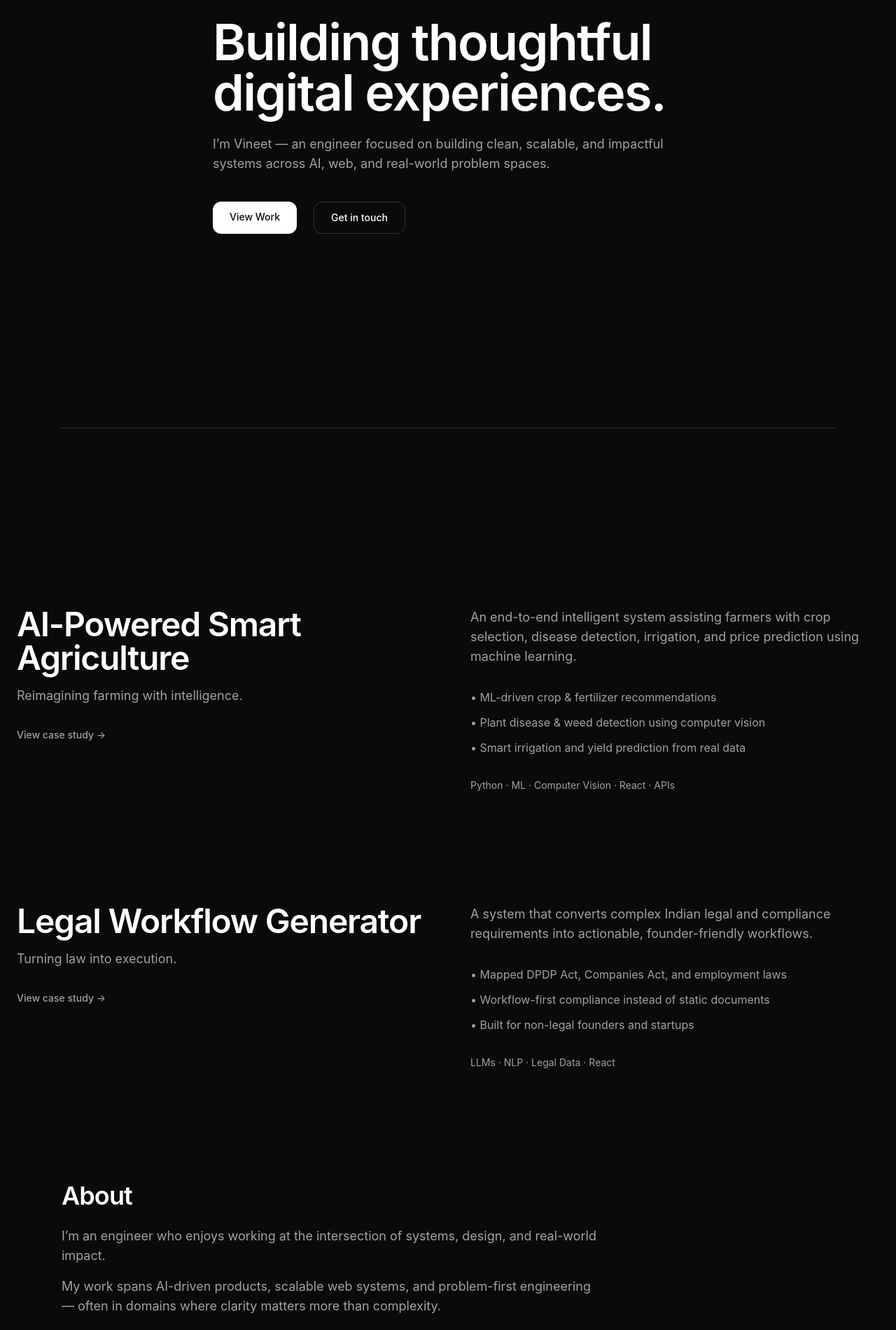
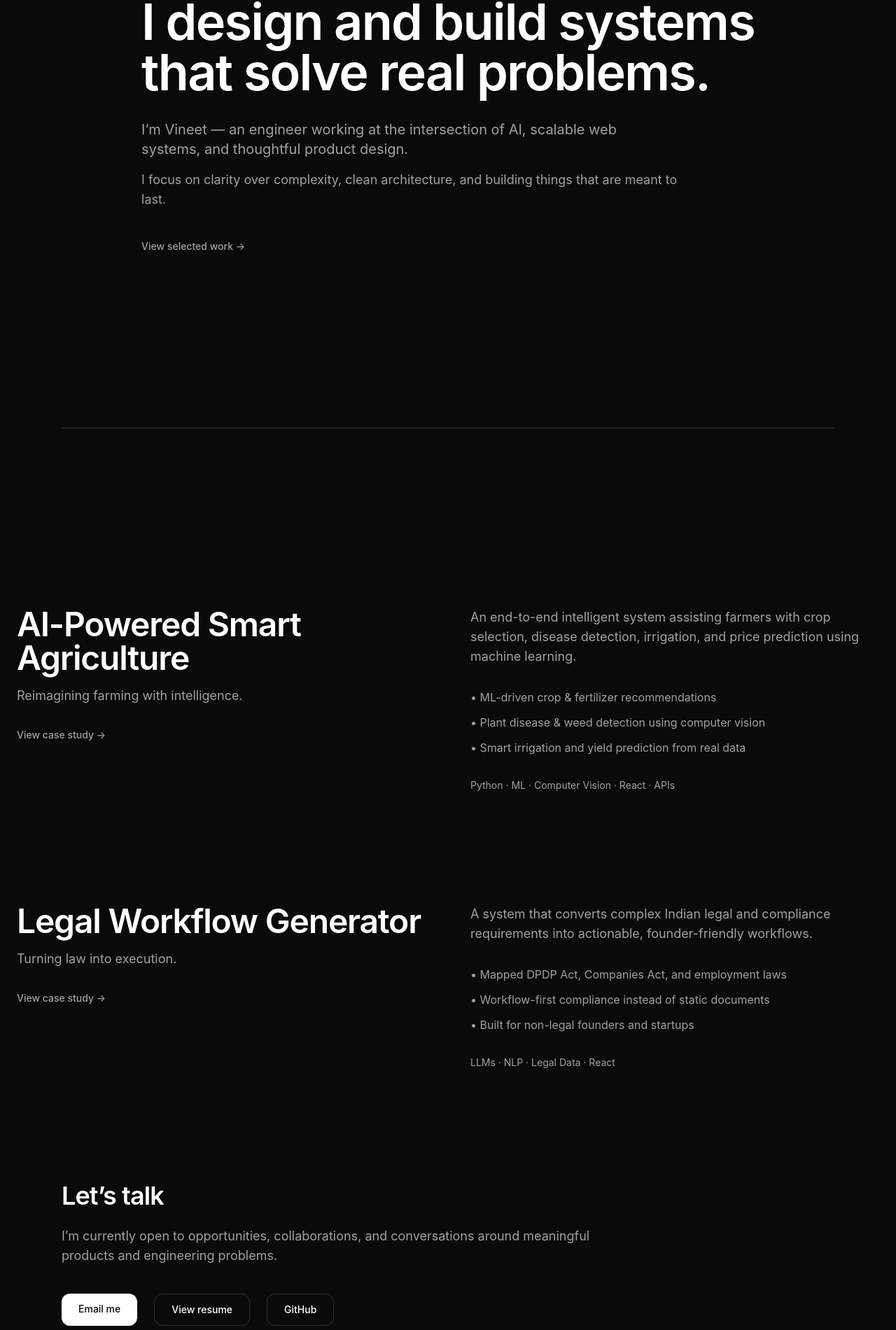
Before and after one commit to VineetSharma05/Portfolio-1, a React (Vite) app: page / in a window 1280 px wide. Shown: the part 285-2185 px from the top of the page at 70% size. Built offline with nearby package versions, Linux system fonts and the light colour scheme.

Commit message:
Make About the hero section and reorder page flow

```diff
--- a/src/App.jsx
+++ b/src/App.jsx
@@ -1,18 +1,16 @@
 import Navbar from "./components/Navbar"
-import Hero from "./components/Hero"
+import About from "./components/About"
 import SectionDivider from "./components/SectionDivider"
 import Projects from "./components/Projects"
-import About from "./components/About"
 import Contact from "./components/Contact"
 
 function App() {
   return (
     <>
       <Navbar />
-      <Hero />
+      <About />
       <SectionDivider />
       <Projects />
-      <About />
       <Contact />
     </>
   )
--- a/src/components/About.jsx
+++ b/src/components/About.jsx
@@ -1,27 +1,58 @@
+import { motion } from "framer-motion"
+
 const About = () => {
   return (
-    <section id="about" className="py-40">
+    <section
+      id="about"
+      className="min-h-screen flex items-center pt-32"
+    >
       <div className="max-w-6xl mx-auto px-6">
-        <div className="max-w-3xl">
-          <h2 className="text-3xl md:text-4xl font-semibold tracking-tight">
-            About
-          </h2>
+        <div className="max-w-4xl">
 
-          <p className="mt-6 text-lg text-muted">
-            I’m an engineer who enjoys working at the intersection of systems,
-            design, and real-world impact.
-          </p>
+          <motion.h1
+            initial={{ opacity: 0, y: 20 }}
+            animate={{ opacity: 1, y: 0 }}
+            transition={{ duration: 0.8, ease: "easeOut" }}
+            className="text-5xl md:text-7xl font-semibold tracking-tight leading-tight"
+          >
+            I design and build systems <br />
+            that solve real problems.
+          </motion.h1>
 
-          <p className="mt-4 text-lg text-muted">
-            My work spans AI-driven products, scalable web systems, and
-            problem-first engineering — often in domains where clarity matters
-            more than complexity.
-          </p>
+          <motion.p
+            initial={{ opacity: 0, y: 20 }}
+            animate={{ opacity: 1, y: 0 }}
+            transition={{ duration: 0.8, delay: 0.15, ease: "easeOut" }}
+            className="mt-8 text-xl text-muted max-w-3xl"
+          >
+            I’m Vineet — an engineer working at the intersection of AI, scalable
+            web systems, and thoughtful product design.
+          </motion.p>
 
-          <p className="mt-4 text-lg text-muted">
-            I care deeply about clean architecture, thoughtful UX, and building
+          <motion.p
+            initial={{ opacity: 0, y: 20 }}
+            animate={{ opacity: 1, y: 0 }}
+            transition={{ duration: 0.8, delay: 0.3, ease: "easeOut" }}
+            className="mt-4 text-lg text-muted max-w-3xl"
+          >
+            I focus on clarity over complexity, clean architecture, and building
             things that are meant to last.
-          </p>
+          </motion.p>
+
+          <motion.div
+            initial={{ opacity: 0, y: 20 }}
+            animate={{ opacity: 1, y: 0 }}
+            transition={{ duration: 0.8, delay: 0.45, ease: "easeOut" }}
+            className="mt-10"
+          >
+            <a
+              href="#projects"
+              className="inline-flex items-center gap-2 text-sm font-medium text-muted hover:text-foreground transition"
+            >
+              View selected work →
+            </a>
+          </motion.div>
+
         </div>
       </div>
     </section>
--- a/src/components/Contact.jsx
+++ b/src/components/Contact.jsx
@@ -14,7 +14,7 @@ const Contact = () => {
 
           <div className="mt-10 flex flex-wrap gap-6">
             <a
-              href="mailto:your-email@example.com"
+              href="mailto:vineetsharma2205@gmail.com"
               className="px-6 py-3 rounded-xl bg-foreground text-background text-sm font-medium hover:opacity-90 transition"
             >
               Email me
@@ -30,7 +30,7 @@ const Contact = () => {
             </a>
 
             <a
-              href="https://github.com/yourusername"
+              href="https://github.com/VineetSharma05"
               target="_blank"
               rel="noopener noreferrer"
               className="px-6 py-3 rounded-xl border border-glassBorder text-sm font-medium hover:bg-glass transition"
--- a/src/components/Hero.jsx
+++ /dev/null
@@ -1,60 +0,0 @@
-import { motion } from "framer-motion"
-const Hero = () => {
-  return (
-    <section className="min-h-screen flex items-center">
-      <div className="max-w-6xl mx-auto px-6 pt-32">
-
-        {/* Heading */}
-        <motion.h1
-          initial={{ opacity: 0, y: 20 }}
-          animate={{ opacity: 1, y: 0 }}
-          transition={{ duration: 0.8, ease: "easeOut" }}
-          className="text-5xl md:text-7xl font-semibold tracking-tight leading-tight"
-        >
-          Building thoughtful <br />
-          digital experiences.
-        </motion.h1>
-
-        {/* Subheading */}
-        <motion.p
-          initial={{ opacity: 0, y: 20 }}
-          animate={{ opacity: 1, y: 0 }}
-          transition={{ duration: 0.8, delay: 0.15, ease: "easeOut" }}
-          className="mt-6 max-w-2xl text-lg text-muted"
-        >
-          I’m Vineet — an engineer focused on building clean, scalable, and
-          impactful systems across AI, web, and real-world problem spaces.
-        </motion.p>
-
-        {/* Buttons */}
-        <motion.div
-          initial={{ opacity: 0, y: 20 }}
-          animate={{ opacity: 1, y: 0 }}
-          transition={{ duration: 0.8, delay: 0.3, ease: "easeOut" }}
-          className="mt-10 flex gap-6"
-        >
-          <motion.a
-            whileHover={{ y: -2 }}
-            transition={{ duration: 0.2 }}
-            href="#projects"
-            className="px-6 py-3 rounded-xl bg-foreground text-background text-sm font-medium"
-          >
-            View Work
-          </motion.a>
-
-          <motion.a
-            whileHover={{ y: -2 }}
-            transition={{ duration: 0.2 }}
-            href="#contact"
-            className="px-6 py-3 rounded-xl border border-glassBorder text-sm font-medium text-foreground"
-          >
-            Get in touch
-          </motion.a>
-        </motion.div>
-
-      </div>
-    </section>
-  )
-}
-
-export default Hero
```
